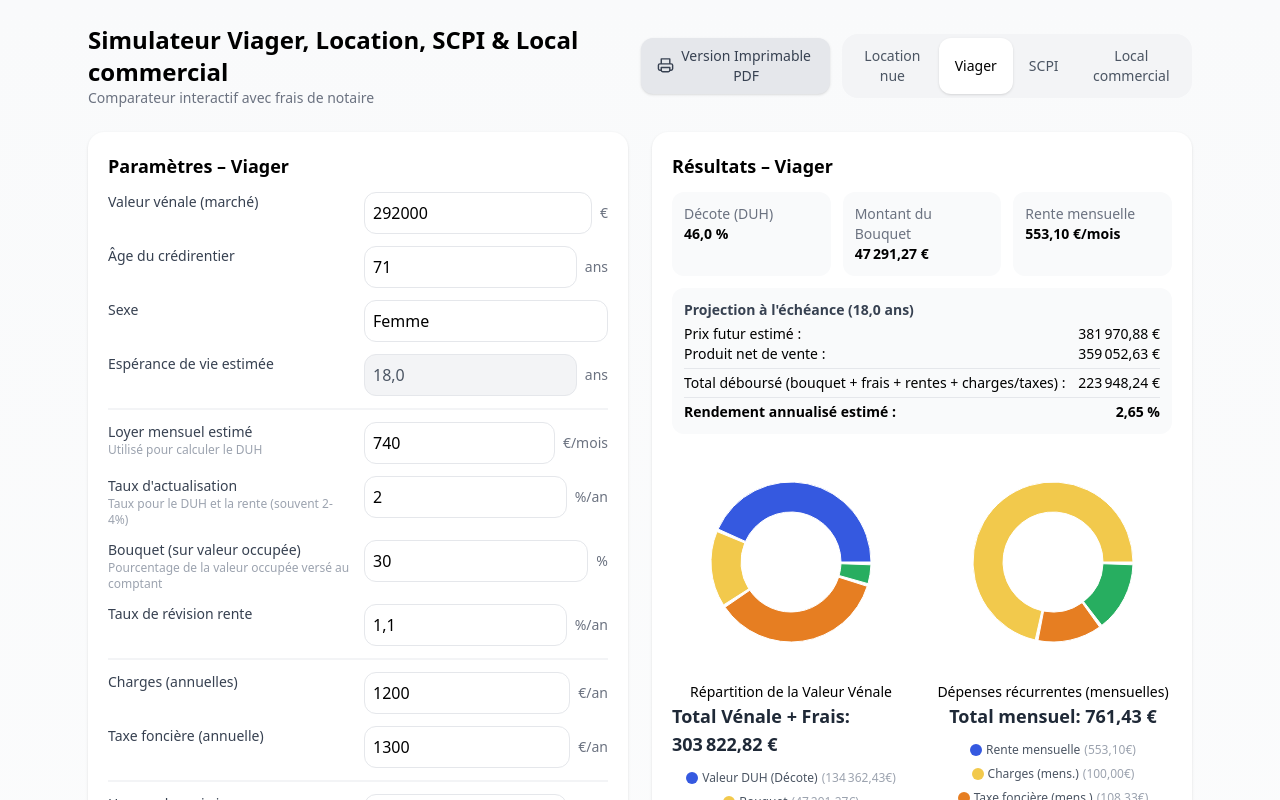
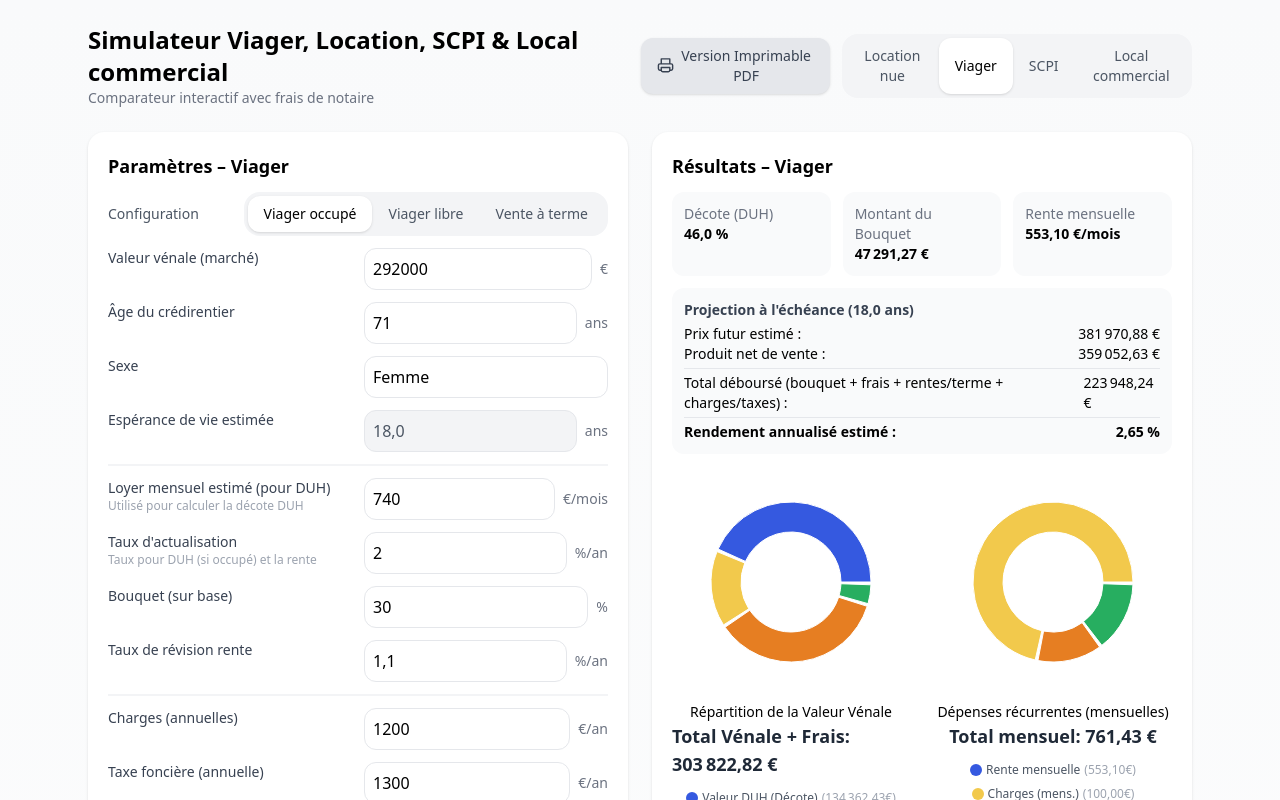
Before and after one commit to wizzwid/viager-vs-location, a React (Vite) app: page / in a window 1280 px wide. Shown: the top 800 px of the page. Built offline with nearby package versions, Linux system fonts and the light colour scheme; the HTML template or start-up script is replaced by a standard one.

Commit message:
Update App.tsx

```diff
--- a/src/App.tsx
+++ b/src/App.tsx
@@ -353,58 +353,91 @@ function LocationNue() {
  * COMPOSANT VIAGER
  *********************/
 function Viager() {
-  const [valeur, setValeur] = useState("292000");
+  // Modes
+  const modes = ["Viager occupé", "Viager libre", "Vente à terme"] as const;
+  const [mode, setMode] = useState<typeof modes[number]>("Viager occupé");
+
+  // Paramètres communs
+  const [valeur, setValeur] = useState("292000"); // Valeur vénale
   const [age, setAge] = useState("71");
   const [sexe, setSexe] = useState("Femme");
-  const [loyer, setLoyer] = useState("740");
-  const [taux, setTaux] = useState("2");
+  const [taux, setTaux] = useState("2"); // taux d'actualisation
   const [bouquetPct, setBouquetPct] = useState("30");
-  const [index, setIndex] = useState("1,1");
+  const [index, setIndex] = useState("1,1"); // indexation rente
   const [charges, setCharges] = useState("1200");
   const [taxe, setTaxe] = useState("1300");
-  // Nouveaux paramètres pour rendement à terme
+  // Spécifique occupé (DUH basé sur loyer) et libre (loyer optionnel pour info DUH=0)
+  const [loyer, setLoyer] = useState("740");
+  // Projection marché
   const [hausseImmo, setHausseImmo] = useState("1,5"); // %/an
   const [fraisVentePct, setFraisVentePct] = useState("6"); // % du prix de revente
+  // Vente à terme
+  const [dureeTerme, setDureeTerme] = useState("15"); // ans
 
+  // Conversions
   const vV = toNum(valeur);
   const vAge = toNum(age);
-  const vLoyer = toNum(loyer);
   const vTaux = toNum(taux);
+  const vBouquetPct = toNum(bouquetPct);
+  const vIndex = toNum(index);
   const vCharges = toNum(charges);
   const vTaxe = toNum(taxe);
   const vHausse = Math.max(0, toNum(hausseImmo)) / 100;
   const vFraisVente = Math.max(0, toNum(fraisVentePct)) / 100;
+  const vLoyer = toNum(loyer);
+  const vDureeTerme = Math.max(1, toNum(dureeTerme));
 
-  const years = getEsperanceVie(vAge, sexe);
-  const valeurDUH = presentValueAnnuity(vLoyer, years, vTaux);
-  const valeurOccupee = Math.max(0, vV - valeurDUH);
+  // Horizon : Occupé/Libre -> espérance de vie; Vente à terme -> durée du terme
+  const yearsEV = getEsperanceVie(vAge, sexe);
+  const horizonYears = mode === "Vente à terme" ? vDureeTerme : yearsEV;
+
+  // DUH selon mode
+  const valeurDUH = mode === "Viager occupé" ? presentValueAnnuity(vLoyer, yearsEV, vTaux) : 0;
+
+  // Valeur occupée (pour occupé) ou pleine (libre/terme)
+  const baseValeur = mode === "Viager occupé" ? Math.max(0, vV - valeurDUH) : vV;
+
+  // Répartition bouquet / capital rente (ou capital à terme)
+  const capBouquet = (vBouquetPct / 100) * baseValeur;
+  const capRenteOuTerme = Math.max(0, baseValeur - capBouquet);
+
+  // Rente mensuelle (Occupé/Libre) via VA -> flux indexé
+  const renteMensuelle = mode !== "Vente à terme" ? solveMonthlyFromPV(capRenteOuTerme, yearsEV, vTaux, vIndex) : 0;
+
+  // Vente à terme : mensualité fixe sur durée donnée (sans intérêt implicite), possibilité d'ajouter indice via info
+  const mensualiteTerme = mode === "Vente à terme" ? (capRenteOuTerme / (vDureeTerme * 12)) : 0;
+
+  // Frais de notaire sur la base achetée (occupé = valeur occupée)
+  const fraisNotaire = calculateNotaryFees(baseValeur);
+
+  // Coûts récurrents (débirentier)
+  const depensesMensuelles = mode === "Vente à terme" ? (mensualiteTerme + (vCharges + vTaxe) / 12)
+                            : (renteMensuelle + (vCharges + vTaxe) / 12);
+
+  // Totaux cumulés (non actualisés) sur l'horizon
+  const totalRentesOuTermes = (mode === "Vente à terme" ? mensualiteTerme : renteMensuelle) * horizonYears * 12;
+  const coutChargesTaxes = (vCharges + vTaxe) * horizonYears; // cumul simple
+  const coutTotalInvestisseur = capBouquet + fraisNotaire + totalRentesOuTermes + coutChargesTaxes;
+
+  // Valeur de revente au terme (EV ou durée fixe) avec hausse marché et frais de vente
+  const prixFutur = vV * Math.pow(1 + vHausse, horizonYears);
+  const produitNetVente = prixFutur * (1 - vFraisVente);
+
+  // Rendement annualisé simple (type TRI approximatif)
+  const rendementAnnualise = coutTotalInvestisseur > 0 ? (Math.pow(produitNetVente / coutTotalInvestisseur, 1 / horizonYears) - 1) * 100 : 0;
+
+  // Décote affichage (seulement en occupé)
   const decotePct = vV > 0 ? (valeurDUH / vV) * 100 : 0;
 
-  const vBouquetPct = toNum(bouquetPct);
-  const capBouquet = (vBouquetPct / 100) * valeurOccupee;
-  const capRente = valeurOccupee - capBouquet;
-  const renteMensuelle = solveMonthlyFromPV(capRente, years, vTaux, toNum(index));
-
-  const fraisNotaire = calculateNotaryFees(valeurOccupee);
-  const coutTotalRente = renteMensuelle * years * 12; // non actualisé
-  const coutChargesTaxes = (vCharges + vTaxe) * years; // cumul simple sur espérance de vie
-  const coutTotalInvestisseur = capBouquet + fraisNotaire + coutTotalRente + coutChargesTaxes;
-
-  // Valeur de revente à l'espérance de vie, avec hausse des prix
-  const prixFutur = vV * Math.pow(1 + vHausse, years);
-  const produitNetVente = prixFutur * (1 - vFraisVente);
-
-  // Rendement annualisé approximatif (type TRI simplifié sans actualisation des flux intermédiaires)
-  const rendementAnnualise = coutTotalInvestisseur > 0 ? (Math.pow(produitNetVente / coutTotalInvestisseur, 1 / years) - 1) * 100 : 0;
-
+  // Données donuts
   const donutCoutTotal = [
-    { name: "Valeur DUH (Décote)", value: valeurDUH },
+    ...(mode === "Viager occupé" ? [{ name: "Valeur DUH (Décote)", value: valeurDUH }] : []),
     { name: "Bouquet", value: capBouquet },
-    { name: "Capital Rente", value: capRente },
+    { name: mode === "Vente à terme" ? "Capital à terme" : "Capital Rente", value: capRenteOuTerme },
     { name: "Frais de notaire", value: fraisNotaire },
   ];
   const donutCoutMensuels = [
-    { name: "Rente mensuelle", value: renteMensuelle },
+    { name: mode === "Vente à terme" ? "Mensualité (terme)" : "Rente mensuelle", value: mode === "Vente à terme" ? mensualiteTerme : renteMensuelle },
     { name: "Charges (mens.)", value: vCharges / 12 },
     { name: "Taxe foncière (mens.)", value: vTaxe / 12 },
   ];
@@ -412,16 +445,26 @@ function Viager() {
   return (
     <div className="grid lg:grid-cols-2 gap-6">
       <Section title="Paramètres – Viager">
+        <div className="flex items-center justify-between mb-3 no-print">
+          <div className="text-sm text-gray-600">Configuration</div>
+          <Tabs tabs={[...modes]} active={mode} onChange={(t) => setMode(t as typeof modes[number])} />
+        </div>
         <div className="space-y-3">
           <Field label="Valeur vénale (marché)" suffix="€" value={valeur} onChange={setValeur} />
           <Field label="Âge du crédirentier" suffix="ans" value={age} onChange={setAge} />
           <Field label="Sexe" value={sexe} onChange={setSexe} />
-          <Field label="Espérance de vie estimée" suffix="ans" value={years} onChange={() => {}} readOnly={true} decimals={1} />
+          <Field label="Espérance de vie estimée" suffix="ans" value={yearsEV} onChange={() => {}} readOnly={true} decimals={1} />
           <div className="h-0.5 bg-gray-100 my-4"></div>
-          <Field label="Loyer mensuel estimé" suffix="€/mois" value={loyer} onChange={setLoyer} help="Utilisé pour calculer le DUH" />
-          <Field label="Taux d'actualisation" suffix="%/an" value={taux} onChange={setTaux} help="Taux pour le DUH et la rente (souvent 2-4%)" decimals={2} />
-          <Field label="Bouquet (sur valeur occupée)" suffix="%" value={bouquetPct} onChange={setBouquetPct} help="Pourcentage de la valeur occupée versé au comptant" />
-          <Field label="Taux de révision rente" suffix="%/an" value={index} onChange={setIndex} decimals={2} />
+          {mode === "Viager occupé" && (
+            <Field label="Loyer mensuel estimé (pour DUH)" suffix="€/mois" value={loyer} onChange={setLoyer} help="Utilisé pour calculer la décote DUH" />
+          )}
+          <Field label="Taux d'actualisation" suffix="%/an" value={taux} onChange={setTaux} help="Taux pour DUH (si occupé) et la rente" decimals={2} />
+          <Field label="Bouquet (sur base)" suffix="%" value={bouquetPct} onChange={setBouquetPct} />
+          {mode !== "Vente à terme" ? (
+            <Field label="Taux de révision rente" suffix="%/an" value={index} onChange={setIndex} decimals={2} />
+          ) : (
+            <Field label="Durée de paiement (vente à terme)" suffix="ans" value={dureeTerme} onChange={setDureeTerme} />
+          )}
           <div className="h-0.5 bg-gray-100 my-4"></div>
           <Field label="Charges (annuelles)" suffix="€/an" value={charges} onChange={setCharges} />
           <Field label="Taxe foncière (annuelle)" suffix="€/an" value={taxe} onChange={setTaxe} />
@@ -433,24 +476,32 @@ function Viager() {
 
       <Section title="Résultats – Viager">
         <div className="grid grid-cols-3 gap-3 text-sm">
-          <div className="bg-gray-50 p-3 rounded-xl"><div className="text-gray-500">Décote (DUH)</div><div className="font-semibold">{fmt(decotePct, 1)} %</div></div>
+          {mode === "Viager occupé" && (
+            <div className="bg-gray-50 p-3 rounded-xl"><div className="text-gray-500">Décote (DUH)</div><div className="font-semibold">{fmt(decotePct, 1)} %</div></div>
+          )}
           <div className="bg-gray-50 p-3 rounded-xl"><div className="text-gray-500">Montant du Bouquet</div><div className="font-semibold">{fmt(capBouquet)} €</div></div>
-          <div className="bg-gray-50 p-3 rounded-xl"><div className="text-gray-500">Rente mensuelle</div><div className="font-semibold">{fmt(renteMensuelle)} €/mois</div></div>
+          <div className="bg-gray-50 p-3 rounded-xl">
+            <div className="text-gray-500">{mode === "Vente à terme" ? "Mensualité (terme)" : "Rente mensuelle"}</div>
+            <div className="font-semibold">{fmt(mode === "Vente à terme" ? mensualiteTerme : renteMensuelle)} €/mois</div>
+          </div>
         </div>
 
         <div className="bg-gray-50 p-3 rounded-xl text-sm mt-3">
-          <div className="text-gray-700 font-semibold mb-1">Projection à l'échéance ({fmt(years, 1)} ans)</div>
+          <div className="text-gray-700 font-semibold mb-1">Projection à l'échéance ({fmt(horizonYears, 1)} ans)</div>
           <div className="flex justify-between"><span>Prix futur estimé :</span><span className="font-medium">{fmt(prixFutur)} €</span></div>
           <div className="flex justify-between"><span>Produit net de vente :</span><span className="font-medium">{fmt(produitNetVente)} €</span></div>
-          <div className="flex justify-between mt-1 pt-1 border-t border-gray-200"><span>Total déboursé (bouquet + frais + rentes + charges/taxes) :</span><span className="font-medium">{fmt(coutTotalInvestisseur)} €</span></div>
+          <div className="flex justify-between mt-1 pt-1 border-t border-gray-200"><span>Total déboursé (bouquet + frais + rentes/terme + charges/taxes) :</span><span className="font-medium">{fmt(coutTotalInvestisseur)} €</span></div>
           <div className="flex justify-between mt-1 pt-1 border-t border-gray-200"><span className="font-bold">Rendement annualisé estimé :</span><span className="font-bold">{fmt(rendementAnnualise, 2)} %</span></div>
         </div>
 
         <div className="grid md:grid-cols-2 gap-6 mt-4">
-          <DonutWithTotal data={donutCoutTotal} colors={COLORS} title="Répartition de la Valeur Vénale" totalTitle="Total Vénale + Frais" />
+          <DonutWithTotal data={donutCoutTotal} colors={COLORS} title={mode === "Viager occupé" ? "Répartition de la Valeur Vénale" : "Structure de l'opération"} totalTitle="Total Vénale + Frais" />
           <DonutWithTotal data={donutCoutMensuels} colors={COLORS.slice(1)} title="Dépenses récurrentes (mensuelles)" totalTitle="Total mensuel" />
         </div>
-        <div className="text-center text-xs text-gray-500 mt-4">Coût total estimé de la rente (non actualisé) sur {fmt(years, 1)} ans: {fmt(coutTotalRente)} €</div>
+
+        {mode !== "Vente à terme" && (
+          <div className="text-center text-xs text-gray-500 mt-4">Coût total estimé de la rente (non actualisé) sur {fmt(yearsEV, 1)} ans: {fmt(renteMensuelle * yearsEV * 12)} €</div>
+        )}
       </Section>
     </div>
   );
```
